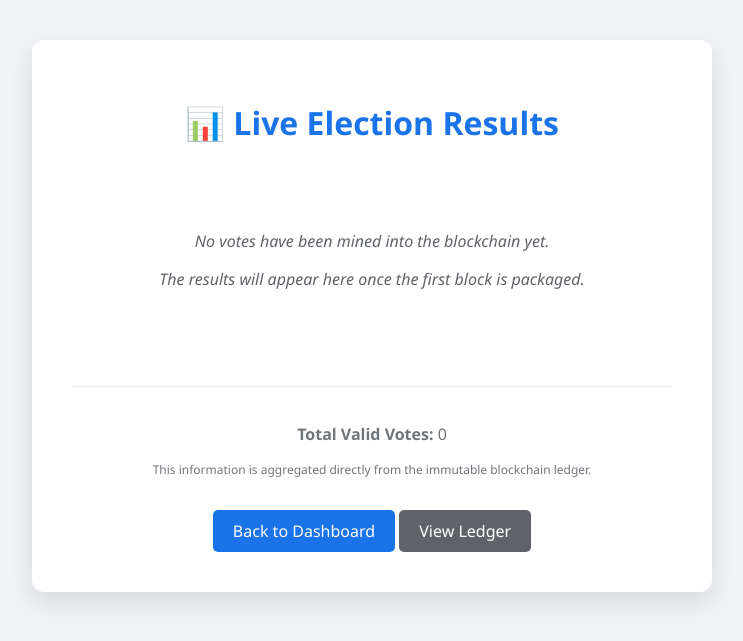
After one commit to sebrbn/block_vote, a Flask app: page /results in a window 1280 px wide. The commit adds this page. Shown: the top 641 px of the page, without its empty margins (268-1011 px from the left). Run offline with Flask 3, Linux system fonts and the light colour scheme; parts of the project's set-up code (start-up, migrations or seed data) failed here and were passed over.

Commit message:
Add dynamic candidate management, security mitigations, and live results view

```diff
--- a/app.py
+++ b/app.py
@@ -23,6 +23,7 @@ app.secret_key = os.urandom(24)
 vote_chain = Blockchain()
 is_election_active = False
 valid_shares_collected = set() # To track consensus on Shamir shares
+candidates = ["Alice", "Bob"]  # Default list
 
 # Define this node's identity
 parser = argparse.ArgumentParser()
@@ -105,7 +106,15 @@ def verify_otp():
 def dashboard():
     if 'user_id' not in session:
         return redirect(url_for('home'))
-    return render_template('dashboard.html', user=session['user_id'], election_active=is_election_active)
+    return render_template('dashboard.html', user=session['user_id'], election_active=is_election_active, candidates=candidates)
+
+@app.route('/generate_token', methods=['POST'])
+def generate_token():
+    if not is_election_active:
+        return "Election is locked.", 403
+    token = vote_token_generator.generate_token()
+    session['token'] = token
+    return render_template('vote.html', token=token, candidates=candidates)
 
 @app.route('/cast_vote', methods=['POST'])
 def cast_vote():
@@ -113,7 +122,12 @@ def cast_vote():
         return "Election is locked.", 403
 
     vote_choice = request.form['candidate']
-    token = session.get('token') or vote_token_generator.generate_token()
+    if vote_choice not in candidates:
+        return "Invalid candidate.", 400
+
+    token = session.get('token')
+    if not token:
+        return "Missing token. Please generate one first.", 400
 
     # Custom Crypto Logic (Blind Signatures)
     blinded_vote, r_factor = blind_signature.blind_message(vote_choice)
@@ -178,7 +192,29 @@ def consensus():
     return jsonify({'message': 'Our chain is authoritative', 'chain': vote_chain.chain}), 200
 
 # ----------------------------------------------------------------
-# 3. SHAMIR DISTRIBUTED ACTIVATION
+# 3. CANDIDATE MANAGEMENT
+# ----------------------------------------------------------------
+@app.route('/admin/add_candidate', methods=['POST'])
+@admin_required
+def add_candidate():
+    new_candidate = request.form['name']
+    if new_candidate and new_candidate not in candidates:
+        candidates.append(new_candidate)
+        broadcast('/p2p/sync_candidates', {'candidates': candidates})
+        return redirect(url_for('admin_dashboard', token=request.form.get('admin_token') or request.args.get('token')))
+    return "Invalid candidate or already exists", 400
+
+@app.route('/p2p/sync_candidates', methods=['POST'])
+def sync_candidates():
+    global candidates
+    remote_candidates = request.json.get('candidates')
+    if remote_candidates:
+        # Merge or replace (here we replace for the simplest P2P propagation)
+        candidates = list(set(candidates + remote_candidates))
+    return "Candidates synced", 200
+
+# ----------------------------------------------------------------
+# 4. SHAMIR DISTRIBUTED ACTIVATION
 # ----------------------------------------------------------------
 @app.route('/admin/submit_share', methods=['POST'])
 def submit_share():
@@ -205,7 +241,7 @@ def sync_shares():
 
 @app.route('/admin')
 def admin_dashboard():
-    return render_template('admin.html', active=is_election_active, shares_count=len(valid_shares_collected), peers=list(vote_chain.nodes))
+    return render_template('admin.html', active=is_election_active, shares_count=len(valid_shares_collected), peers=list(vote_chain.nodes), candidates=candidates)
 
 @app.route('/mine', methods=['POST'])
 def manual_mine():
@@ -220,5 +256,19 @@ def manual_mine():
 def explorer():
     return render_template('explorer.html', chain=vote_chain.chain)
 
+@app.route('/results')
+def results():
+    """Aggregates all votes from the blockchain and displays live results."""
+    votes = {}
+    for block in vote_chain.chain:
+        for tx in block['transactions']:
+            candidate = tx['vote'].get('candidate')
+            if candidate:
+                votes[candidate] = votes.get(candidate, 0) + 1
+
+    # Calculate total for percentages
+    total_votes = sum(votes.values())
+    return render_template('results.html', votes=votes, total=total_votes)
+
 if __name__ == '__main__':
     app.run(host='0.0.0.0', debug=True, port=PORT, use_reloader=False) # Reloader can spawn double threads
--- a/templates/dashboard.html
+++ b/templates/dashboard.html
@@ -27,6 +27,7 @@
 
     <br>
     <hr>
+    <a href="/results">📊 View Live Election Results</a><br><br>
     <a href="/explorer">View Blockchain Explorer</a><br><br>
     <a href="/logout">Logout</a>
 </body>
--- /dev/null
+++ b/templates/results.html
@@ -0,0 +1,122 @@
+<!DOCTYPE html>
+<html>
+
+<head>
+    <title>Live Election Results</title>
+    <style>
+        body {
+            font-family: 'Segoe UI', Tahoma, Geneva, Verdana, sans-serif;
+            background-color: #f0f2f5;
+            margin: 0;
+            padding: 40px;
+            display: flex;
+            justify-content: center;
+        }
+
+        .container {
+            background: white;
+            padding: 40px;
+            border-radius: 12px;
+            box-shadow: 0 10px 25px rgba(0, 0, 0, 0.1);
+            width: 100%;
+            max-width: 600px;
+        }
+
+        h1 {
+            color: #1a73e8;
+            text-align: center;
+            margin-bottom: 30px;
+        }
+
+        .candidate-row {
+            margin-bottom: 25px;
+        }
+
+        .candidate-info {
+            display: flex;
+            justify-content: space-between;
+            margin-bottom: 8px;
+            font-weight: 600;
+            color: #3c4043;
+        }
+
+        .progress-container {
+            background-color: #e8eaed;
+            border-radius: 8px;
+            height: 16px;
+            overflow: hidden;
+        }
+
+        .progress-bar {
+            background-color: #34a853;
+            height: 100%;
+            border-radius: 8px;
+            transition: width 1s ease-in-out;
+        }
+
+        .stats {
+            text-align: center;
+            margin-top: 40px;
+            color: #70757a;
+            border-top: 1px solid #e8eaed;
+            padding-top: 20px;
+        }
+
+        .btn {
+            display: inline-block;
+            padding: 10px 20px;
+            background-color: #1a73e8;
+            color: white;
+            text-decoration: none;
+            border-radius: 5px;
+            margin-top: 20px;
+        }
+
+        .btn:hover {
+            background-color: #1557b0;
+        }
+
+        .empty {
+            text-align: center;
+            padding: 40px;
+            color: #5f6368;
+            font-style: italic;
+        }
+    </style>
+</head>
+
+<body>
+    <div class="container">
+        <h1>📊 Live Election Results</h1>
+
+        {% if votes %}
+        {% for candidate, count in votes.items() %}
+        {% set percentage = (count / total * 100) | round(1) if total > 0 else 0 %}
+        <div class="candidate-row">
+            <div class="candidate-info">
+                <span>{{ candidate }}</span>
+                <span>{{ count }} Votes ({{ percentage }}%)</span>
+            </div>
+            <div class="progress-container">
+                <div class="progress-bar" style="width: {{ percentage }}%"></div>
+            </div>
+        </div>
+        {% endfor %}
+        {% else %}
+        <div class="empty">
+            <p>No votes have been mined into the blockchain yet.</p>
+            <p>The results will appear here once the first block is packaged.</p>
+        </div>
+        {% endif %}
+
+        <div class="stats">
+            <p><strong>Total Valid Votes:</strong> {{ total }}</p>
+            <p style="font-size: 12px;">This information is aggregated directly from the immutable blockchain ledger.
+            </p>
+            <a href="/dashboard" class="btn">Back to Dashboard</a>
+            <a href="/explorer" class="btn" style="background:#5f6368;">View Ledger</a>
+        </div>
+    </div>
+</body>
+
+</html>
```
Also changed, not shown: system_documentation.md (+29 -1 lines), templates/admin.html (+12 -2 lines), templates/vote.html (+9 -3 lines).
